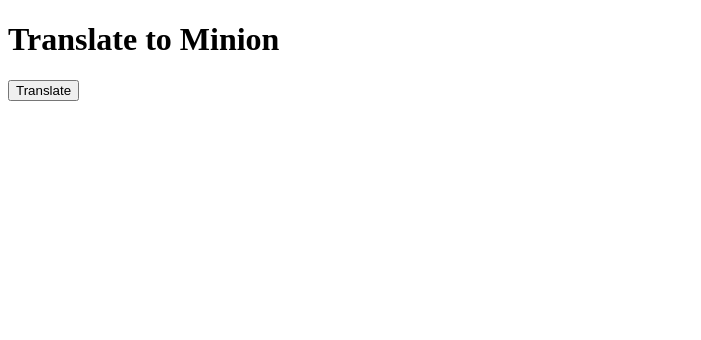
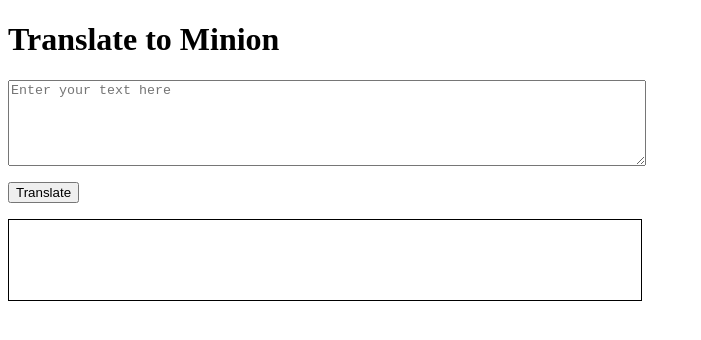
Before and after one commit to ramakrishnach14/TranslationToMinionLanguage, a plain HTML site: page index.html in a window 1280 px wide. Shown: the whole page, without its empty margins (0-701 px from the left). Drawn offline with Linux system fonts and the light colour scheme.

Commit message:
Update index.html
feat: input capturing and placing in output done

```diff
--- a/index.html
+++ b/index.html
@@ -3,15 +3,44 @@
 <head>
 	<meta charset="utf-8">
 	<title>Translate to Minion </title>
+	<style type="text/css">
+		#input{
+			display: block;
+			margin-bottom: 1rem;
+			width: 50%;
+			height: 10vh;
+		}
+
+		#output{
+			border: 1px solid black;
+			width: 50%;
+			height: 10vh;
+			margin-top: 1rem;
+		}
+
+
+	</style>
 </head>
 <body>
 	<h1>Translate to Minion</h1>
+	<textarea id="input" placeholder="Enter your text here"></textarea>
 	<button id="btn_translate">Translate</button>
+	<div id="output">
+
+	</div>
 
 	<script type="text/javascript">
 		let trans_btn = document.querySelector("#btn_translate");
+		let input_txt = document.querySelector("#input");
+		let output_div = document.querySelector("#output");
+
+
+
+
 		trans_btn.addEventListener("click",()=>{
-			console.log("trans button clicked");
+			let input_txt_msg = input_txt.value;
+			console.log(input_txt_msg);
+			output_div.innerText = input_txt_msg;
 		});
 	</script>
 
```
